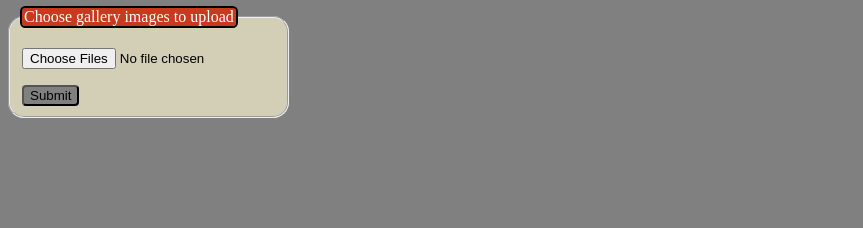
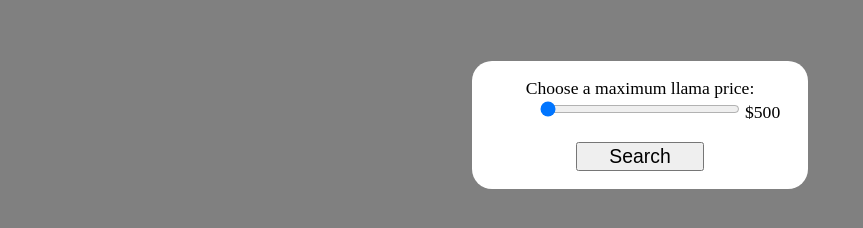
Before and after one commit to JakeNead/tests, a plain HTML site: page index.html in a window 1280 px wide. Shown: the whole page, without its empty margins (0-863 px from the left). Drawn offline with Linux system fonts and the light colour scheme.

Commit message:
Slider control input study

```diff
--- a/index.html
+++ b/index.html
@@ -4,21 +4,28 @@
     <meta charset="utf-8">
     <meta name="viewport" content="width=device-width">
     <link rel="stylesheet" href="style.css">
-    <title>My test page</title>
-    <script src="script.js"></script>
+    <title>Slider Control Test</title>
+
   </head>
   <body>
-      <form>
-        <fieldset>
-        <legend>Choose gallery images to upload</legend>
-        <ul>
-          <li>
-            <label for="gallery-img"></label>
-            <input type="file" id="gallery-img" name="gallery-img" accept="image/jpg, image/png" multiple>
-          </li>
-        </ul>
-      <button type="submit">Submit</button>
-    </fieldset>
-    </form>
+    <div class="selector-container">
+      <label for="price">Choose a maximum llama price: </label>
+      <div class="selector">
+        <div class="slider">
+          <input
+            type="range"
+            name="price"
+            id="price"
+            min="500"
+            max="80000"
+            step="50"
+            value="500" />
+          <output class="price-output" for="price"></output>
+    </div>
+      </div>
+      <button type="submit">Search</button>
+    </div>
+
+  <script src="script.js"></script>
   </body>
 </html>
--- a/script.js
+++ b/script.js
@@ -1,9 +1,8 @@
-function setTheme () {
-  const root = document.documentElement;
-  const newTheme = root.className === 'dark' ? 'light' : 'dark';
-  root.className = newTheme;
+const price = document.querySelector("#price");
+const output = document.querySelector(".price-output");
 
-  document.querySelector('.theme-name').textContent = newTheme;
+output.textContent = price.value;
 
-  document.querySelector('.theme-toggle').addEventListener('click', setTheme)
-}
+price.addEventListener("input", () => {
+  output.textContent = price.value
+});
--- a/style.css
+++ b/style.css
@@ -1,99 +1,41 @@
-/*
-*,
-*::before,
-*::after {
-  box-sizing: border-box;
+body {
+  background: grey;
+  display: flex;
+  flex-direction: column;
+  align-items: center;
+  height: 100vh;
+
+ }
+ .selector-container {
+  display: flex;
+  flex-direction: column;
+  align-items: center;
+  width: 300px;
+  margin: 3em;
+  padding: 1em;
+  background-color: white;
+  border-radius: 20px;
+  font-size: 1.1em;
+ }
+#price {
+  width: 200px;
 }
 
-body,
-h1,
-h2,
-h3,
-h4,
-p,
-figure,
-blockquote,
-dl,
-dd {
-  margin: 0;
+ .selector {
+  display: flex;
+  margin-bottom: 20px;
+}
+output {
+  position: absolute;
+  padding: 3px;
+}
+button {
+  display: block;
+  width: 8rem;
+  font-size: 1.1em;
+
 }
 
-ul[role='list'],
-ol[role='list'] {
-  list-style: none;
+output::before {
+  content: '$';
 }
-
-html:focus-within {
-  scroll-behavior: smooth;
-}
-
-body {
-  min-height: 100vh;
-  text-rendering: optimizeSpeed;
-  line-height: 1.5;
-}
-
-a:not([class]) {
-  text-decoration-skip-ink: auto;
-}
-
-img,
-picture {
-  max-width: 100%;
-  display: block;
-}
-
-input,
-button,
-textarea,
-select {
-  font: inherit;
-}
-
-@media (prefers-reduced-motion: reduce) {
-  html:focus-within {
-   scroll-behavior: auto;
-  }
-
-  *,
-  *::before,
-  *::after {
-    animation-duration: 0.01ms !important;
-    animation-iteration-count: 1 !important;
-    transition-duration: 0.01ms !important;
-    scroll-behavior: auto !important;
-  }
-} */
-
-
-body {
-  background: grey;
-}
-
-li,ul {
-  list-style: none;
-  display: flex;
-  padding: 0px;
-}
-form {
-  display: flex;
-}
-fieldset {
-  display: flex;
-  flex-direction: column;
-  margin: 0px;
-  background-color: rgb(211, 207, 183);
-  border-radius: 1em;
-}
-button {
-width: fit-content;
-background-color: grey;
-border-radius: .3em;
-}
-
-legend {
-outline: 2px solid black;
-background-color: rgb(200, 57, 29);
-color: white;
-border-radius: .2em;
-}
```
